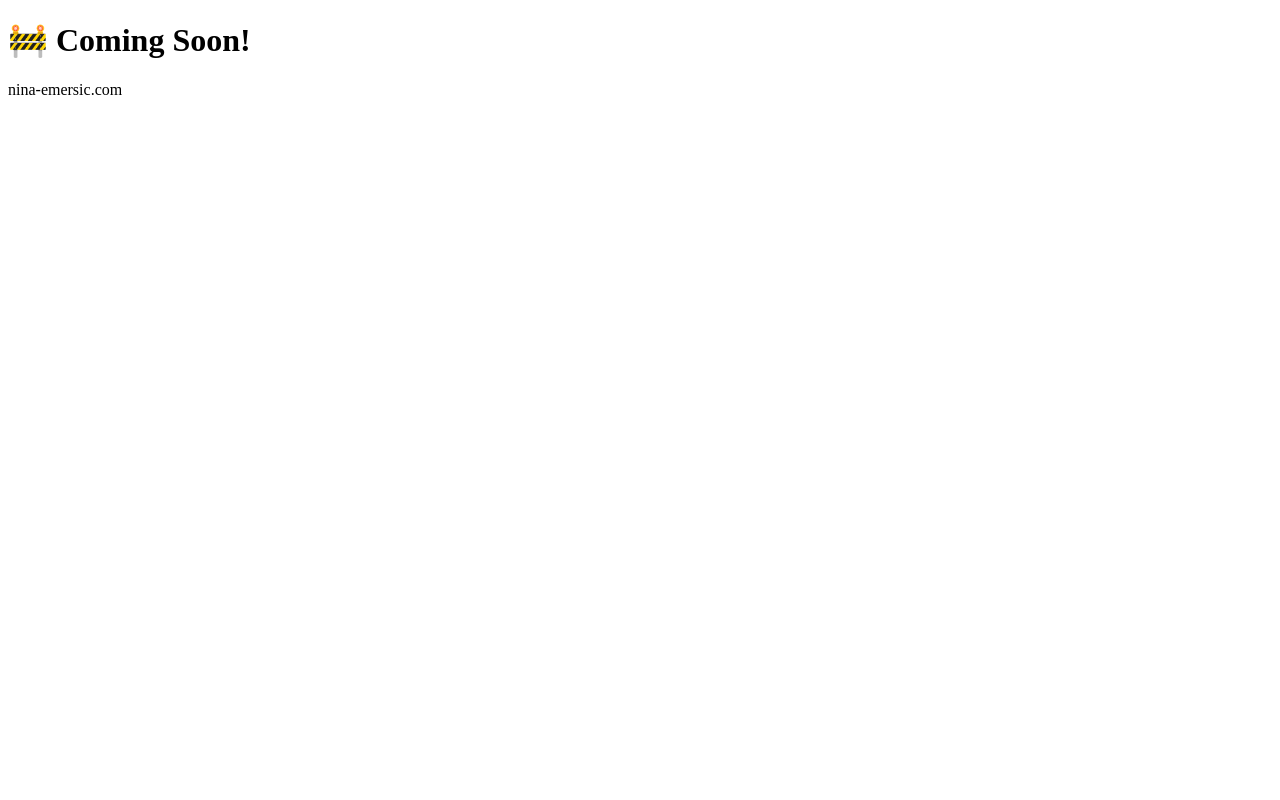
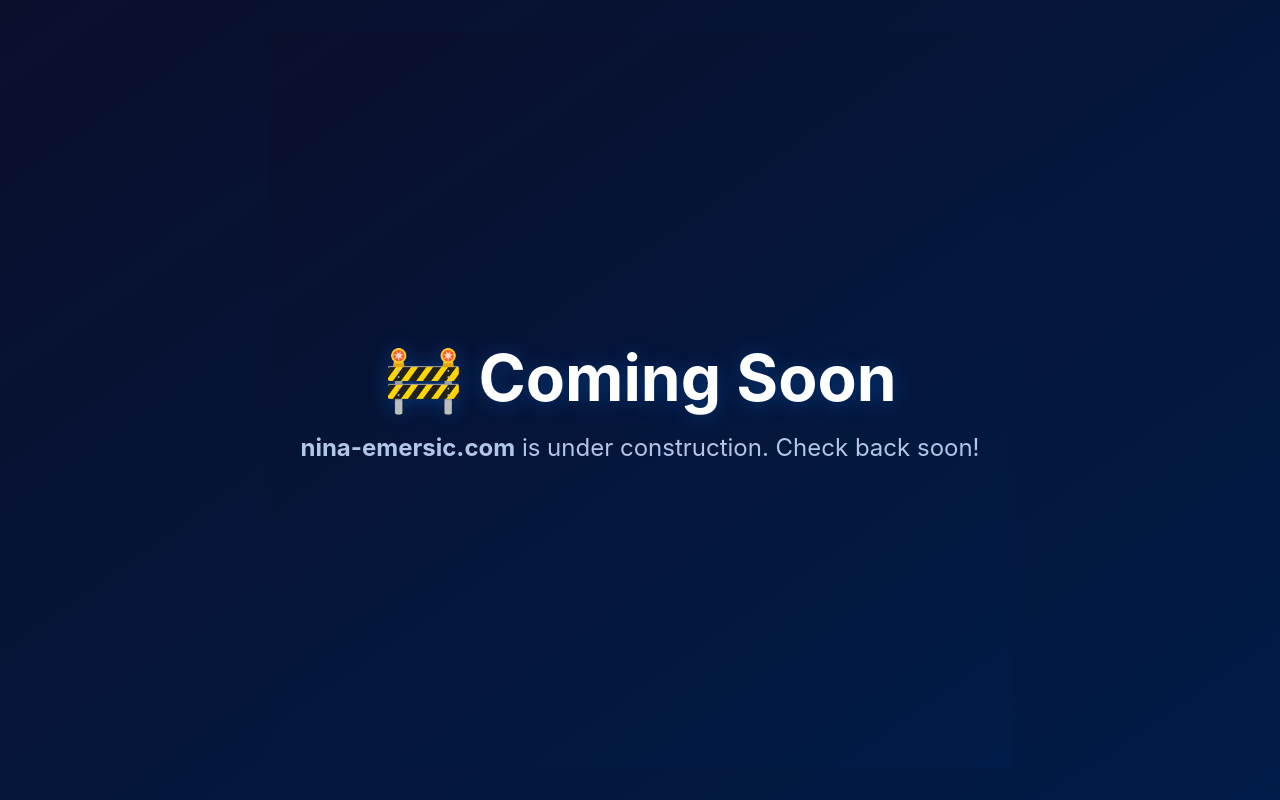
Before and after one commit to Bass-Ninja/landing, a plain HTML site: page index.html in a window 1280 px wide. Drawn offline with Linux system fonts and the light colour scheme.

Commit message:
change style

```diff
--- a/index.html
+++ b/index.html
@@ -1,5 +1,63 @@
 <!DOCTYPE html>
-<html>
-<head><title>Coming Soon</title></head>
-<body><h1>🚧 Coming Soon!</h1><p>nina-emersic.com</p></body>
+<html lang="en">
+<head>
+  <meta charset="UTF-8" />
+  <meta name="viewport" content="width=device-width, initial-scale=1" />
+  <title>Coming Soon</title>
+  <style>
+    /* Base Reset */
+    * {
+      margin: 0;
+      padding: 0;
+      box-sizing: border-box;
+    }
+
+    html, body {
+      height: 100%;
+      font-family: 'Inter', 'Segoe UI', Tahoma, sans-serif;
+      background: linear-gradient(145deg, #0a0f2c, #001c48);
+      color: #e8f0ff;
+      display: flex;
+      align-items: center;
+      justify-content: center;
+      text-align: center;
+      padding: 2rem;
+    }
+
+    main {
+      width: 100%;
+    }
+
+    h1 {
+      font-size: clamp(2.5rem, 5vw, 4rem);
+      font-weight: 700;
+      color: #ffffff;
+      text-shadow: 0 2px 20px rgba(0, 128, 255, 0.3);
+      margin-bottom: 1rem;
+      animation: fadeInDown 1.2s ease;
+    }
+
+    p {
+      font-size: clamp(1rem, 2vw, 1.5rem);
+      color: #b0c7e8;
+      animation: fadeInUp 1.4s ease;
+    }
+
+    @keyframes fadeInDown {
+      from { opacity: 0; transform: translateY(-30px); }
+      to { opacity: 1; transform: translateY(0); }
+    }
+
+    @keyframes fadeInUp {
+      from { opacity: 0; transform: translateY(30px); }
+      to { opacity: 1; transform: translateY(0); }
+    }
+  </style>
+</head>
+<body>
+  <main>
+    <h1>🚧 Coming Soon</h1>
+    <p><strong>nina-emersic.com</strong> is under construction. Check back soon!</p>
+  </main>
+</body>
 </html>
```
